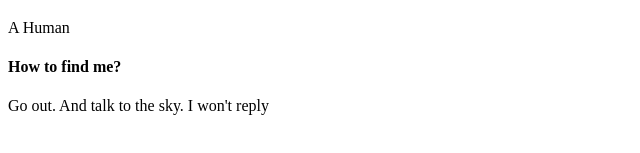
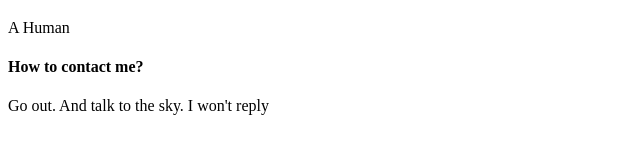
Before and after one commit to CalunVier/calunvier.github.io, a plain HTML site: page index.html in a window 1280 px wide. Shown: the part 167-320 px from the top of the page, 0-640 px from the left. Drawn offline with Linux system fonts and the light colour scheme.

Commit message:
Update index.html
change a word

```diff
--- a/index.html
+++ b/index.html
@@ -3,5 +3,5 @@ The programmer don't like spent too much time on a complex site. So a simple and
 <h3>About Me</h3>
 <h4>Who am I?</h4>
 A Human
-<h4>How to find me?</h4>
+<h4>How to contact me?</h4>
 Go out. And talk to the sky. I won't reply
```
